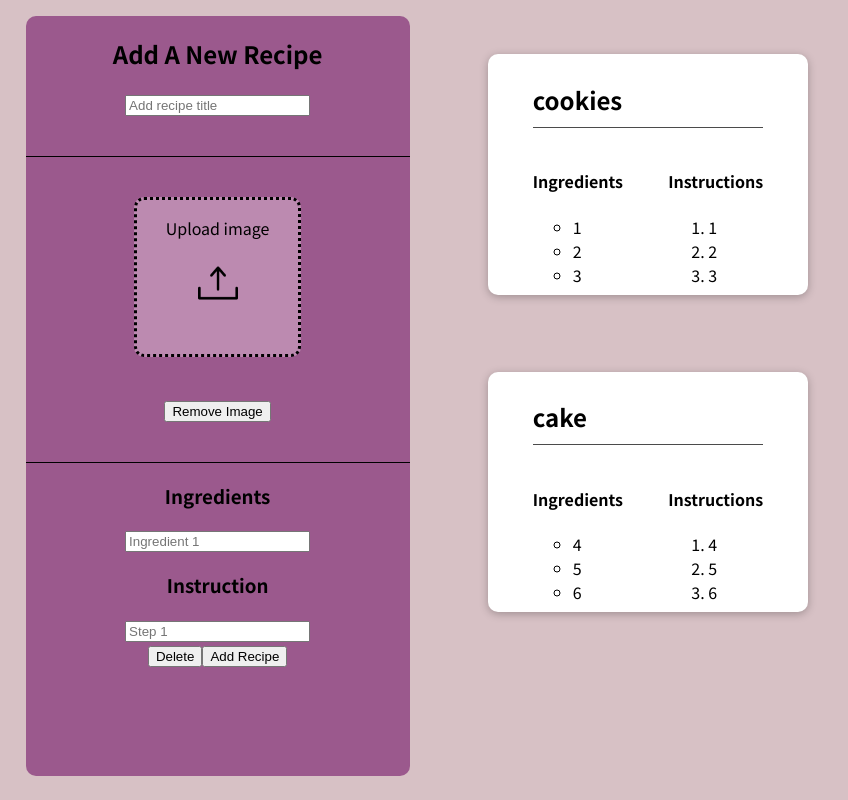
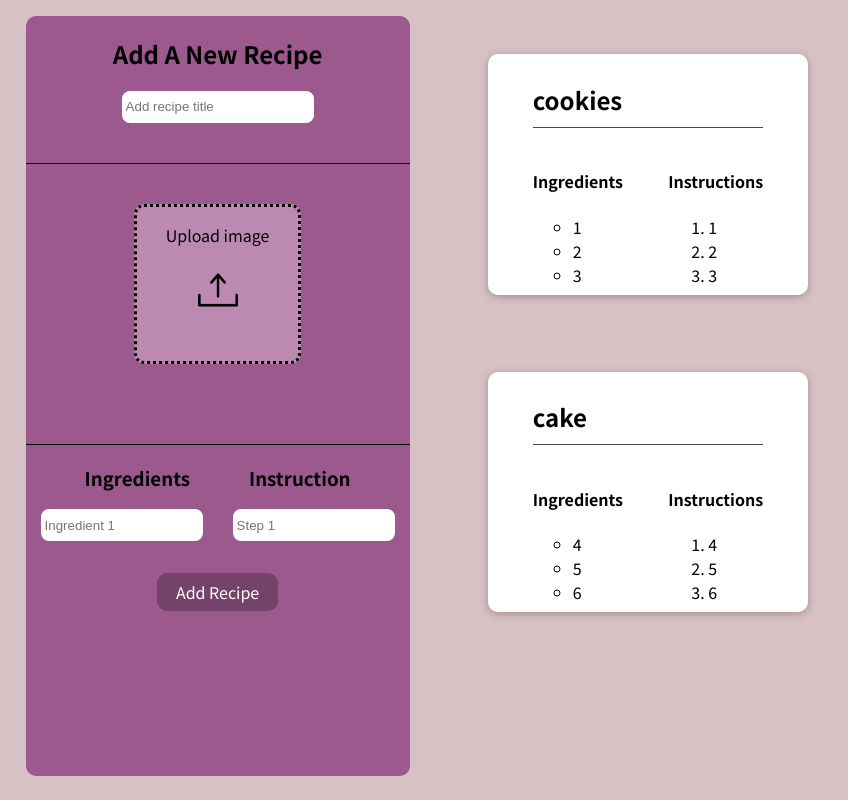
Before and after one commit to TamarMaRa/RecipeApp, a React (Create React App) app: page / in a window 1280 px wide. Shown: the whole page, without its empty margins (0-848 px from the left). Built offline with nearby package versions, Linux system fonts and the light colour scheme.

Commit message:
added form css

```diff
--- a/src/components/NewRecipe/NewRecipe.css
+++ b/src/components/NewRecipe/NewRecipe.css
@@ -9,7 +9,3 @@
   overflow: auto;
   position: fixed;
 }
-
-.input-title {
-  margin-bottom: 5vh;
-}
--- a/src/components/NewRecipe/NewRecipe.js
+++ b/src/components/NewRecipe/NewRecipe.js
@@ -10,15 +10,10 @@ const NewRecipe = (props) => {
     props.onAddRecipe(recipeData);
   };
 
-  const deleteFormHandler = () => {
-    //find a way to clear all fields
-  }
-
   return (
     <div className="sidebar">
       <RecipeForm
         onSaveRecipeData={saveRecipeDataHandler}
-        onCancel={deleteFormHandler}
       />
     </div>
   );
--- /dev/null
+++ b/src/components/NewRecipe/RecipeForm.css
@@ -0,0 +1,27 @@
+.input-title {
+  height: 4vh;
+  width: 15vw;
+  margin-bottom: 5vh;
+  border: 2px solid white;
+  border-radius: 8px;
+}
+
+.info-title-container {
+  display: flex;
+  align-items: center;
+  justify-content: space-evenly;
+}
+
+.recipe-info-container {
+  display: flex;
+  align-items: flex-start;
+  width: 100%;
+}
+
+.submit-form {
+  display: flex;
+  align-items: center;
+  margin-top: 3vh;
+  margin-bottom: 3vh;
+  justify-content: space-around;
+}
--- a/src/components/NewRecipe/RecipeForm.js
+++ b/src/components/NewRecipe/RecipeForm.js
@@ -1,7 +1,8 @@
 import { useState } from "react";
-import "./NewRecipe.css";
+import "./RecipeForm.css";
 import RecipeImage from "./RecipeImage";
 import RecipeInfo from "./RecipeInfo";
+import Button from "../UI/Button";
 
 const RecipeForm = (props) => {
   const [title, setTitle] = useState("");
@@ -36,26 +37,32 @@ const RecipeForm = (props) => {
         id="input-title"
         placeholder="Add recipe title"
         className="input-title"
+        maxLength="25"
         onChange={titleChangeHandler}
       />
+
       <RecipeImage />
 
+      <div className="info-title-container">
+        <h3>Ingredients</h3>
+        <h3>Instruction</h3>
+      </div>
+
+      <div className="recipe-info-container">
         <RecipeInfo
           title="Ingredients"
           placeholder="Ingredient"
           onChange={setIngredient}
         />
-
         <RecipeInfo
           title="Instruction"
           placeholder="Step"
           onChange={setInstruction}
         />
-      <div>
-        <button type="button" onClick={props.onCancel}>
-          Delete
-        </button>
-        <button type="submit">Add Recipe</button>
+      </div>
+
+      <div className="submit-form">
+        <Button type="submit">Add Recipe</Button>
       </div>
     </form>
   );
--- a/src/components/NewRecipe/RecipeImage.js
+++ b/src/components/NewRecipe/RecipeImage.js
@@ -2,6 +2,7 @@ import { useState, useRef } from "react";
 import ErrorMessage from "../UI/ErrorMessage";
 import "./RecipeImage.css";
 import downloadIcon from "../../assets/upload-icon.jpg";
+import Button from "../UI/Button";
 
 const RecipeImage = () => {
   const fileInputRef = useRef(null);
@@ -89,7 +90,7 @@ const RecipeImage = () => {
         onChange={handleChange}
         style={{ display: "none" }}
       />
-      <button onClick={deleteImageHandler}>Remove Image</button>
+      {file && <Button onClick={deleteImageHandler}>Remove Image</Button>}
     </div>
   );
 };
--- a/src/components/NewRecipe/RecipeInfo.css
+++ b/src/components/NewRecipe/RecipeInfo.css
@@ -1,7 +1,18 @@
-.recipe-info-container{
-    margin-top: 5vh;
-    padding-bottom: 5vh;
-    border-bottom: 1px solid black;
-      background-color: #9B598D;
+.input-list-container{
+  display: flex;
+  flex-direction: column;
+  flex: 1;
+  min-width: 0;
+  gap: 10px;
+  padding-left: 15px;
+  padding-right: 15px;
+}
 
+.input-info {
+    box-sizing: border-box;
+  height: 4vh;
+  width: 100%;
+  border: 2px solid white;
+  border-radius: 8px;
+  margin-bottom: 1vh;
 }
--- a/src/components/NewRecipe/RecipeInfo.js
+++ b/src/components/NewRecipe/RecipeInfo.js
@@ -1,25 +1,25 @@
 import { useState, useRef } from "react";
 
-import './RecipeInfo.css'
+import "./RecipeInfo.css";
 
-const RecipeInfo = ({ title, placeholder, onChange }) => {
+const RecipeInfo = ({ placeholder, onChange }) => {
   const nextId = useRef(2);
   const [items, setItems] = useState([{ id: 1, value: "" }]);
-
   const handleChange = (id, value) => {
     const index = items.findIndex((item) => item.id === id);
 
     let updated;
 
     if (value === "" && index !== items.length - 1) {
-      return items.filter((item) => item.id !== id);
+      updated = items.filter((item) => item.id !== id);
     } else {
       updated = items.map((item) =>
         item.id === id ? { ...item, value } : item,
       );
 
-      const lastitem = updated[updated.length - 1];
-      if (lastitem.value.trim() !== "") {
+      const lastItem = updated[updated.length - 1];
+
+      if (lastItem.value.trim() !== "") {
         updated.push({
           id: nextId.current++,
           value: "",
@@ -34,19 +34,18 @@ const RecipeInfo = ({ title, placeholder, onChange }) => {
         .filter((item) => item.value.trim() !== "")
         .map((item) => item.value.trim()),
     );
-    return updated;
   };
 
   return (
     <div className="input-list-container">
       <div>
-        <h3>{title}</h3>
         {items.map((item, index) => (
           <input
             key={item.id}
             type="text"
             placeholder={`${placeholder} ${index + 1}`}
             value={item.value}
+            className="input-info"
             onChange={(event) => handleChange(item.id, event.target.value)}
           />
         ))}
--- a/src/components/Recipes/RecipeItem.js
+++ b/src/components/Recipes/RecipeItem.js
@@ -4,7 +4,6 @@ import Card from "../UI/Card";
 import "./RecipeItem.css";
 
 const RecipeItem = (props) => {
-  console.log(props.title);
   return (
     <li>
       <Card className="recipe-item">
--- a/src/components/UI/Button.css
+++ b/src/components/UI/Button.css
@@ -1,15 +1,16 @@
 .button {
   font: inherit;
-  border: 1px solid #9B598D;
-  background: #9B598D;
+  border: 3px solid #754369;
+  background: #754369;
   color: white;
   padding: 0.25rem 1rem;
   cursor: pointer;
+  border-radius: 10px;
 }
 
 .button:hover,
 .button:active {
-  background: #754369;
+  background: #9B598D;
   border-color: #754369;
 }
 
--- a/src/components/UI/ErrorMessage.css
+++ b/src/components/UI/ErrorMessage.css
@@ -18,7 +18,7 @@
 }
 
 .header {
-  background: #9B598D;
+  background: #754369;
   padding: 1rem;
 }
 
```
Lines whose indentation alone changed are shown as unchanged.
